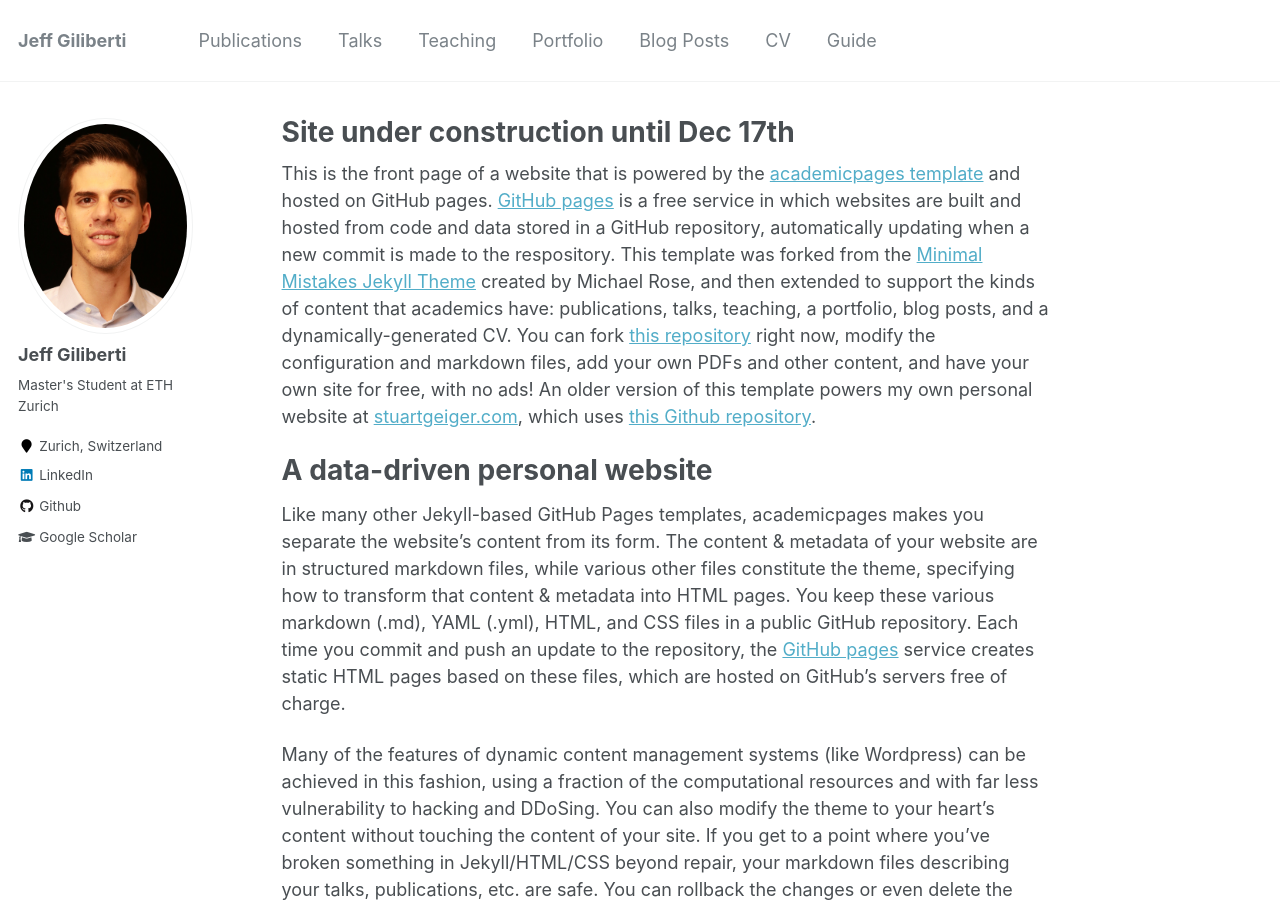
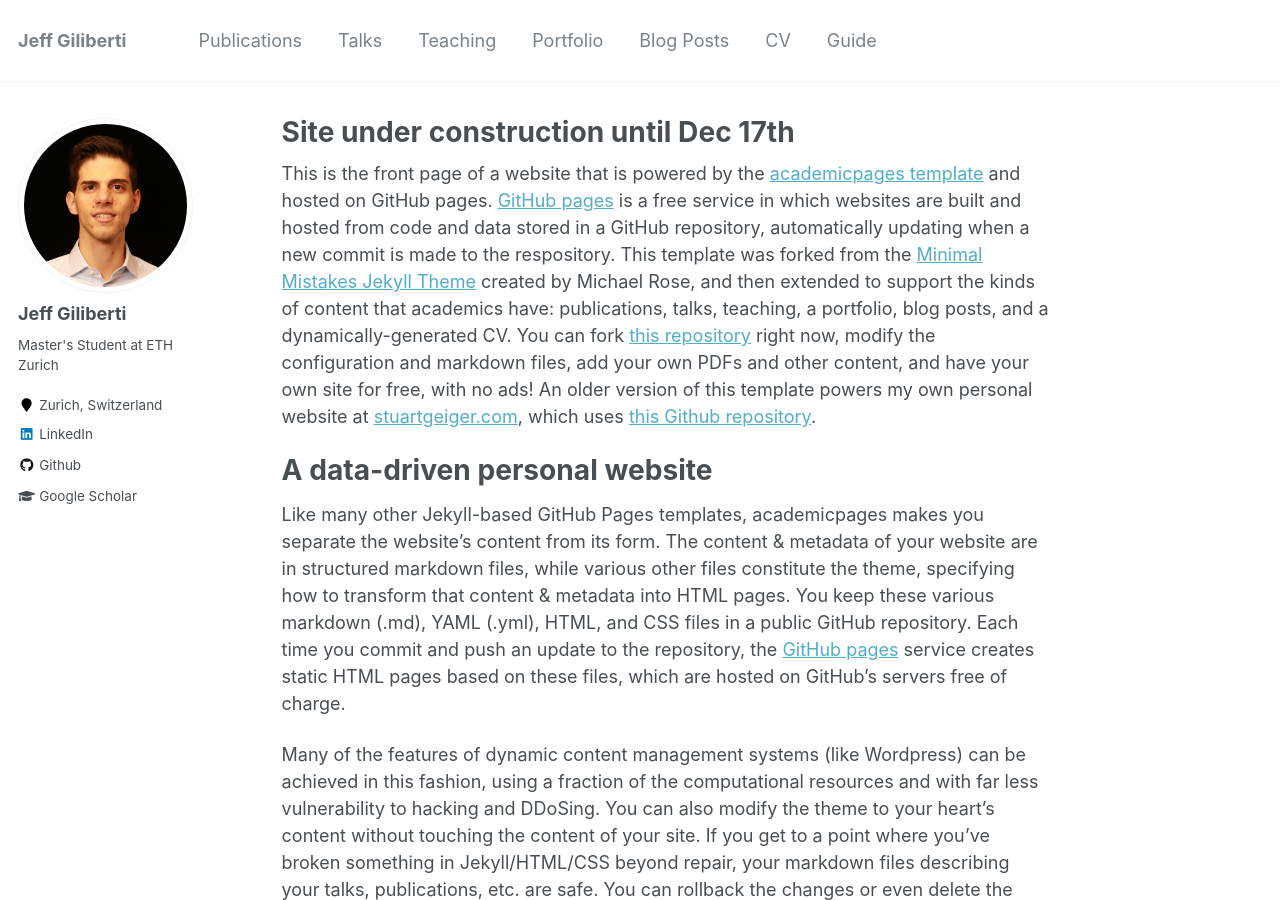
Before and after one commit to JeffG22/JeffG22.github.io, a Jekyll site: the page built from _pages/about.md, in a window 1280 px wide and 900 px high. Built offline with Jekyll 4.4.1, drawn with Linux system fonts in a browser that asks for light colours.

Commit message:
update photo

```diff
--- a/_config.yml
+++ b/_config.yml
@@ -81,7 +81,7 @@ analytics:
 # Site Author
 author:
   name             : "Jeff Giliberti"
-  avatar           : "profile.jpeg"
+  avatar           : "profileJeff.png"
   bio              : "Master's Student at ETH Zurich"
   location         : "Zurich, Switzerland"
   employer         :
```
Also changed, not shown: images/profileJeff.png (added).
